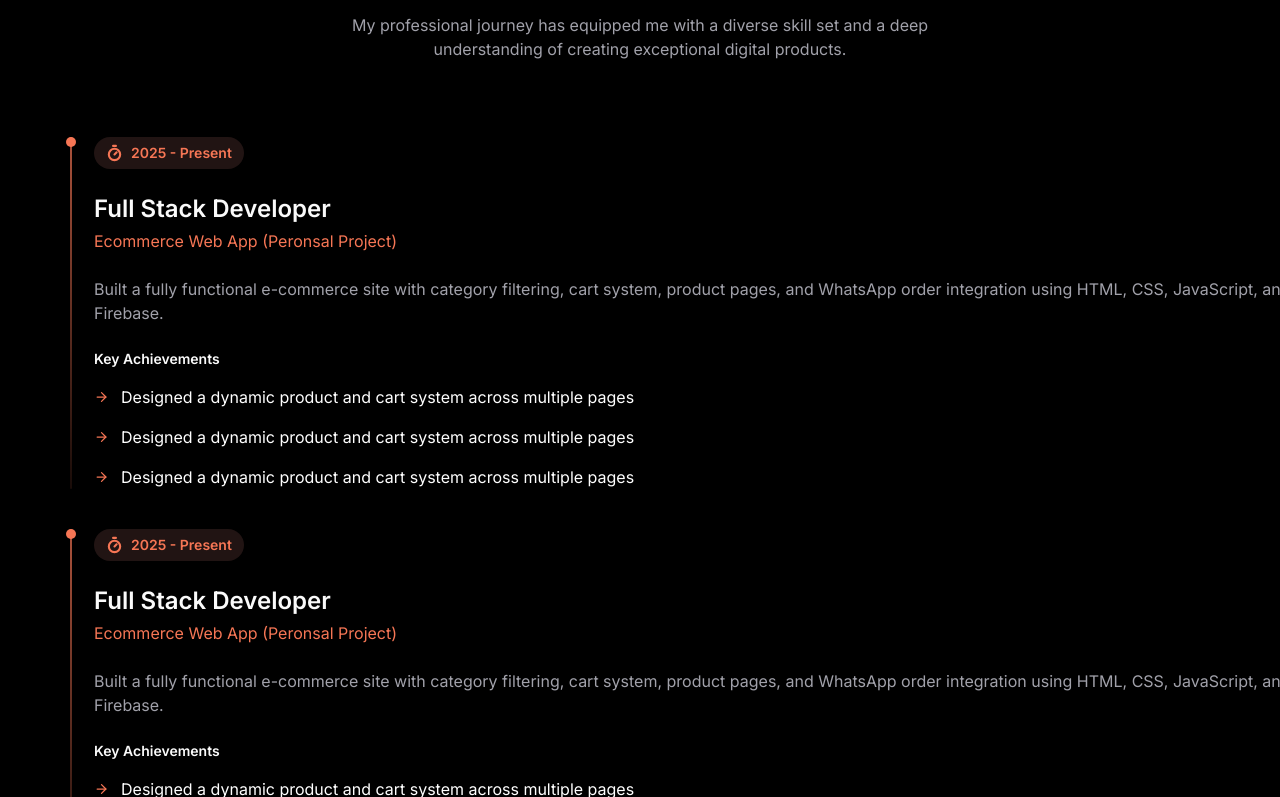
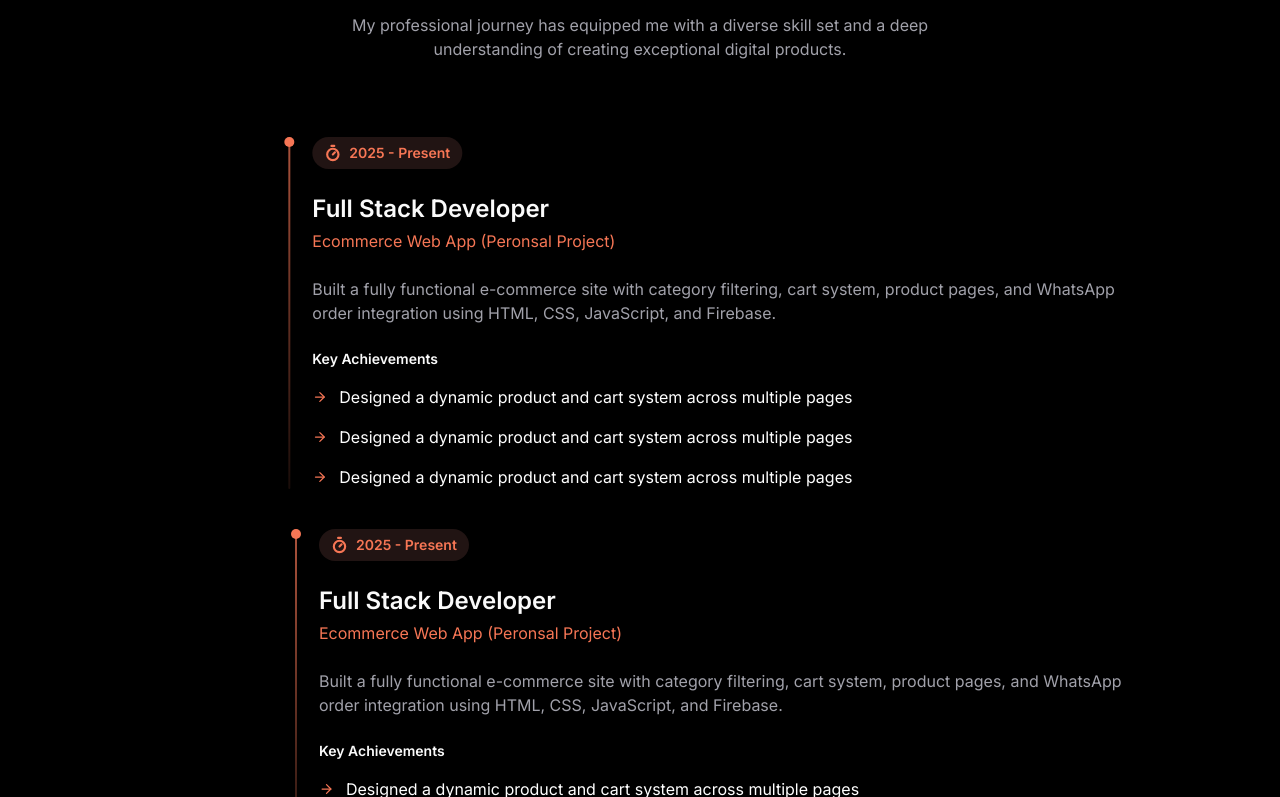
Before and after one commit to unikalnix/MernDev-full-stack, a React (Vite) app in the folder frontend/: page / in a window 1280 px wide. Shown: the part 4583-5380 px from the top of the page. Built offline with nearby package versions, Linux system fonts and the light colour scheme; a web font is replaced by a local one.

Commit message:
fix: correct display property syntax and adjust scroll offset for responsive design in CustomCursor and Home components

```diff
--- a/frontend/src/components/CustomCursor.jsx
+++ b/frontend/src/components/CustomCursor.jsx
@@ -26,7 +26,7 @@ const CustomCursor = () => {
       className="mix-blend-difference fixed top-0 left-0 w-5 h-5 bg-[#fafafa] rounded-full pointer-events-none z-[9999] transition-transform duration-75"
       style={{
         transform: `translate3d(${position.x - 10}px, ${position.y - 10}px, 0)`,
-        display: isMd && 'none'
+        display: isMd && "none",
       }}
     />
   );
--- a/frontend/src/pages/Home.jsx
+++ b/frontend/src/pages/Home.jsx
@@ -110,14 +110,18 @@ const Home = () => {
           title="Work Experience"
           paragraph="My professional journey has equipped me with a diverse skill set and a deep understanding of creating exceptional digital products."
         />
-        <div className="min-h-screen p-5 ml-6 flex flex-col gap-10 overflow-hidden">
+        <div className="min-h-screen p-5 md:px-52 ml-6 flex flex-col gap-10 overflow-hidden">
           {[...Array(3)].map((_, idx) => {
             const { scrollYProgress } = useScroll({
               target: refs.current[idx],
-              offset: ["start end", "end end"],
+              offset: ["start end", "start center"],
             });
 
-            const x = useTransform(scrollYProgress, [0, 1], [100, 50]);
+            const x = useTransform(
+              scrollYProgress,
+              [0, 1],
+              [100, window.innerWidth <= 768 ? 10 : 50]
+            );
             return (
               <motion.div
                 ref={refs.current[idx]}
```
